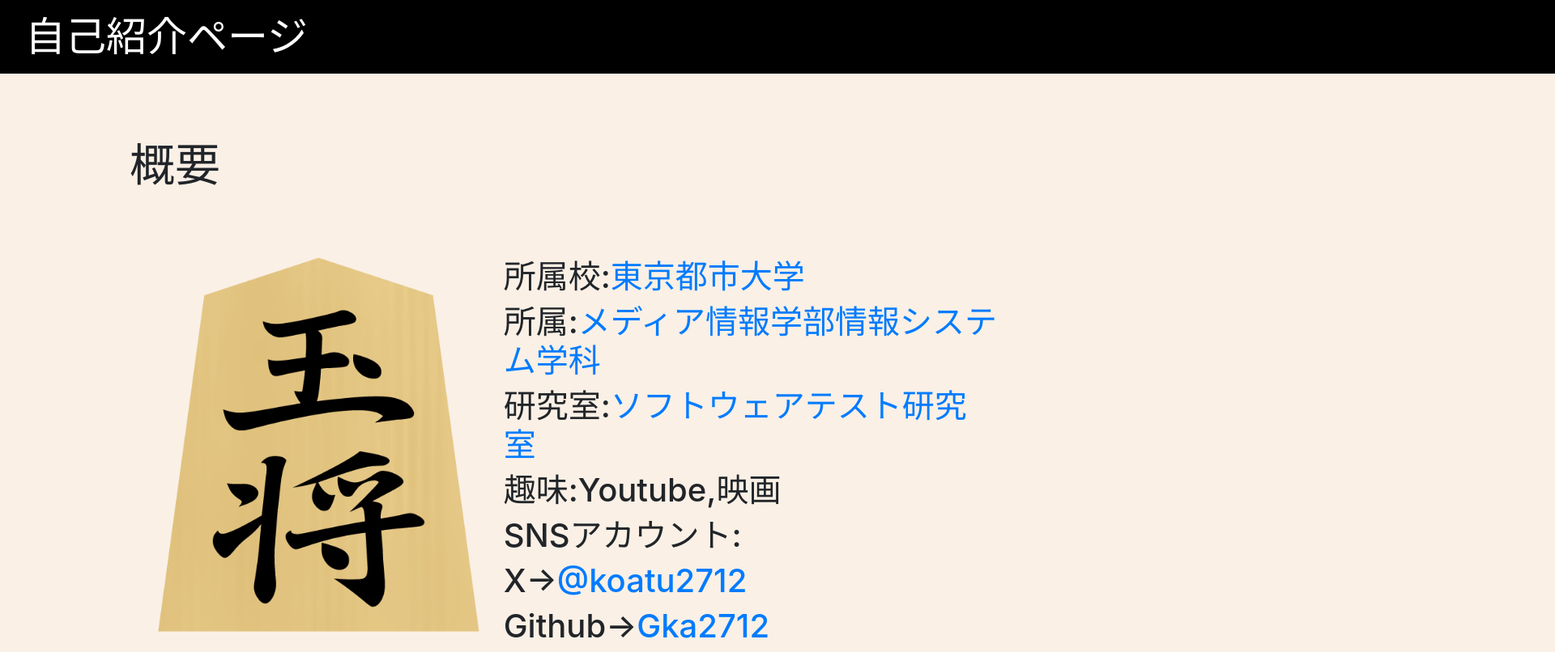
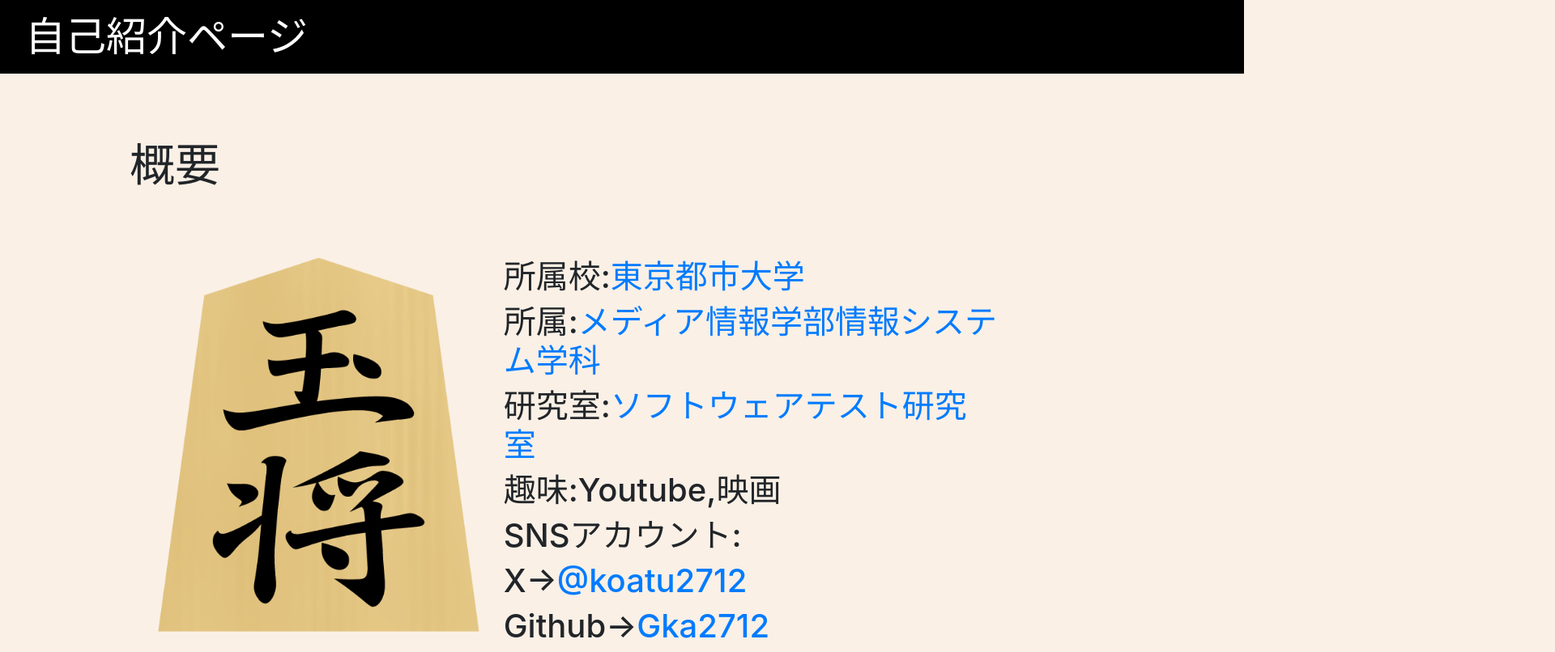
Before and after one commit to Gka2712/introduction, a plain HTML site: page index.html in a window 1280 px wide. Shown: the whole page at 81% size, 1920 px wide, since content can reach past the window. Drawn offline with nearby package versions, Linux system fonts and the light colour scheme.

Commit message:
final check1

```diff
--- a/index.html
+++ b/index.html
@@ -15,7 +15,8 @@
         nav
         {
             background-color:black;
-            width:150%;
+            width:120%;
+            max-width:1000%;
         }
         nav a
         {
```
Also changed, not shown: career.html (+6 -0 lines), timetable.html (+2 -1 lines).
